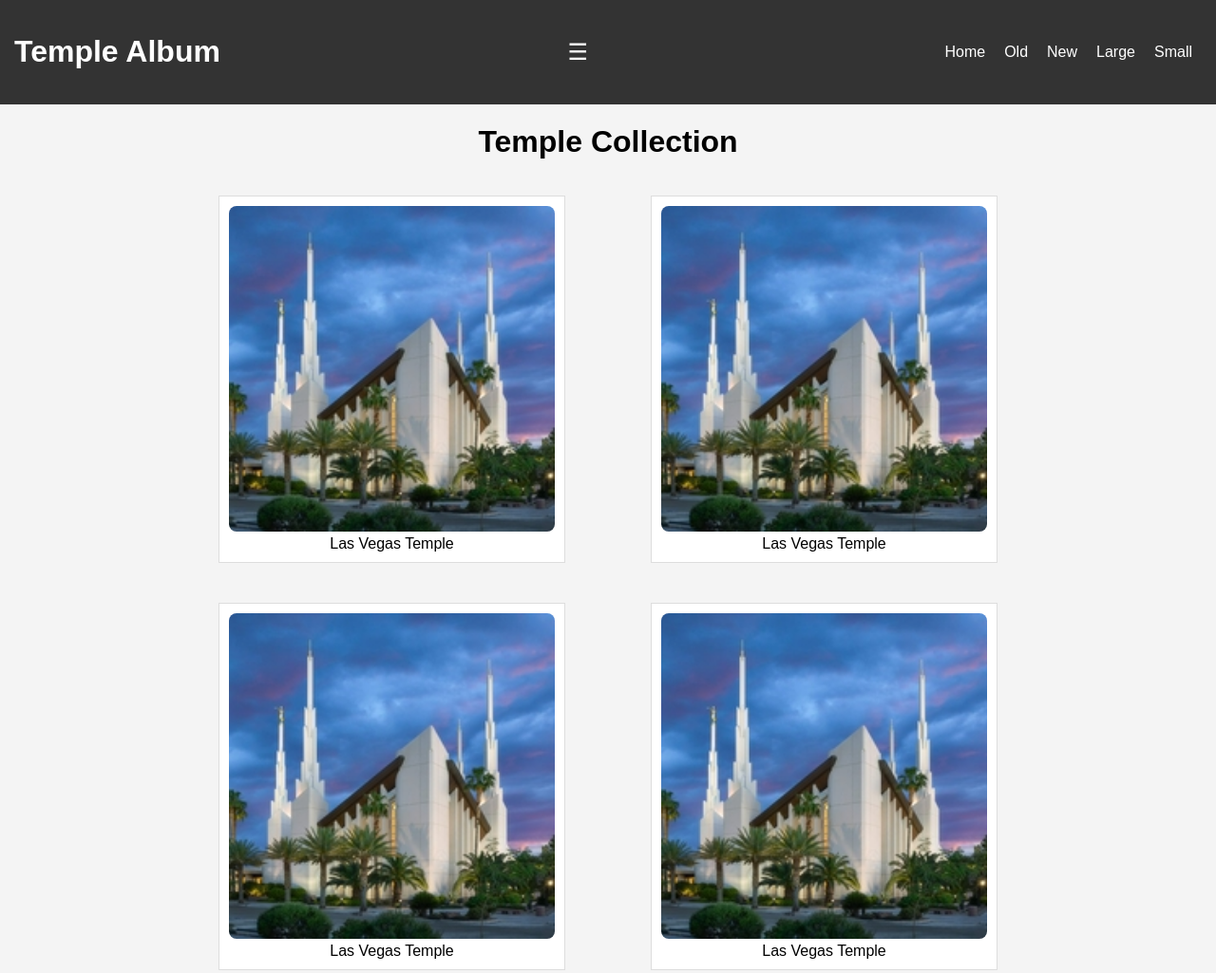
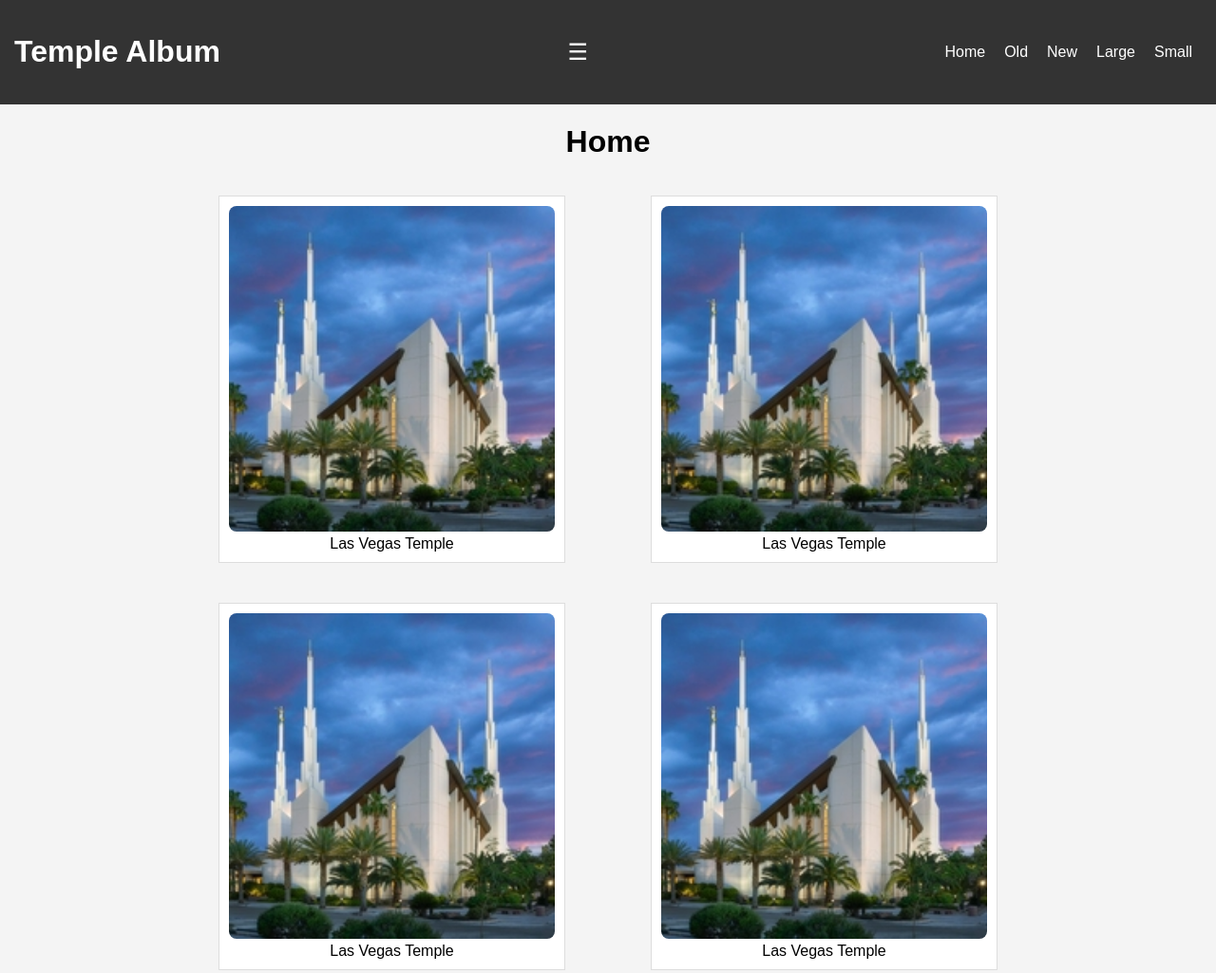
Before and after one commit to rach120139/wdd131, a plain HTML site: page temples.html in a window 1280 px wide. Shown: the top 1025 px of the page at 95% size. Drawn offline with Linux system fonts and the light colour scheme.

Commit message:
Corrected Mistake

```diff
--- a/temples.html
+++ b/temples.html
@@ -26,7 +26,7 @@
     </header>
 
     <main>
-        <h1>Temple Collection</h1>
+        <h1>Home</h1>
         <div class="gallery">
             <figure>
                 <img src="images/lasvegastemple.jpg" alt="Las Vegas Temple">
```
